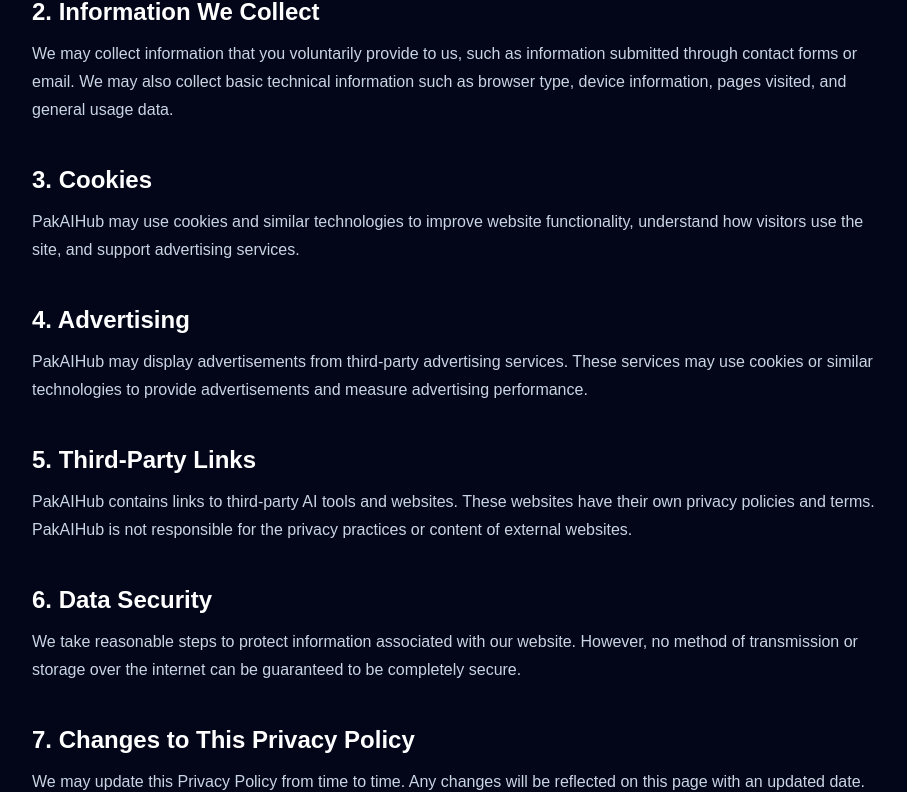
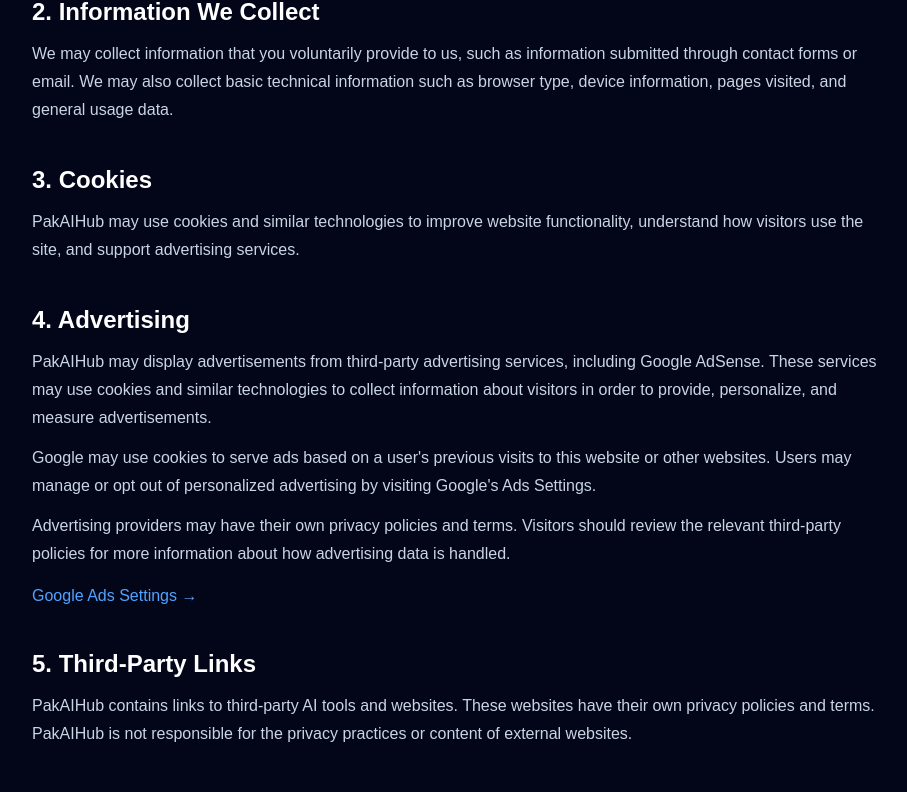
Before and after one commit to khan3377/pakaihub-web, a Next.js app: page /privacy in a window 1280 px wide. Shown: the part 441-1233 px from the top of the page, without its empty margins (184-1091 px from the left). Built offline with nearby package versions, Linux system fonts and the light colour scheme.

Commit message:
Update privacy policy for advertising

```diff
--- a/app/privacy/page.tsx
+++ b/app/privacy/page.tsx
@@ -99,10 +99,34 @@
             </h2>
 
             <p className="mt-3 leading-7">
-              PakAIHub may display advertisements from third-party advertising
-              services. These services may use cookies or similar technologies
-              to provide advertisements and measure advertising performance.
+              PakAIHub may display advertisements from third-party
+              advertising services, including Google AdSense. These services
+              may use cookies and similar technologies to collect information
+              about visitors in order to provide, personalize, and measure
+              advertisements.
             </p>
+
+            <p className="mt-3 leading-7">
+              Google may use cookies to serve ads based on a user&apos;s
+              previous visits to this website or other websites. Users may
+              manage or opt out of personalized advertising by visiting
+              Google&apos;s Ads Settings.
+            </p>
+
+            <p className="mt-3 leading-7">
+              Advertising providers may have their own privacy policies and
+              terms. Visitors should review the relevant third-party policies
+              for more information about how advertising data is handled.
+            </p>
+
+            <a
+              href="https://adssettings.google.com/"
+              target="_blank"
+              rel="noopener noreferrer"
+              className="mt-4 inline-block text-blue-400 hover:text-blue-300"
+            >
+              Google Ads Settings →
+            </a>
           </section>
 
           <section>
```
